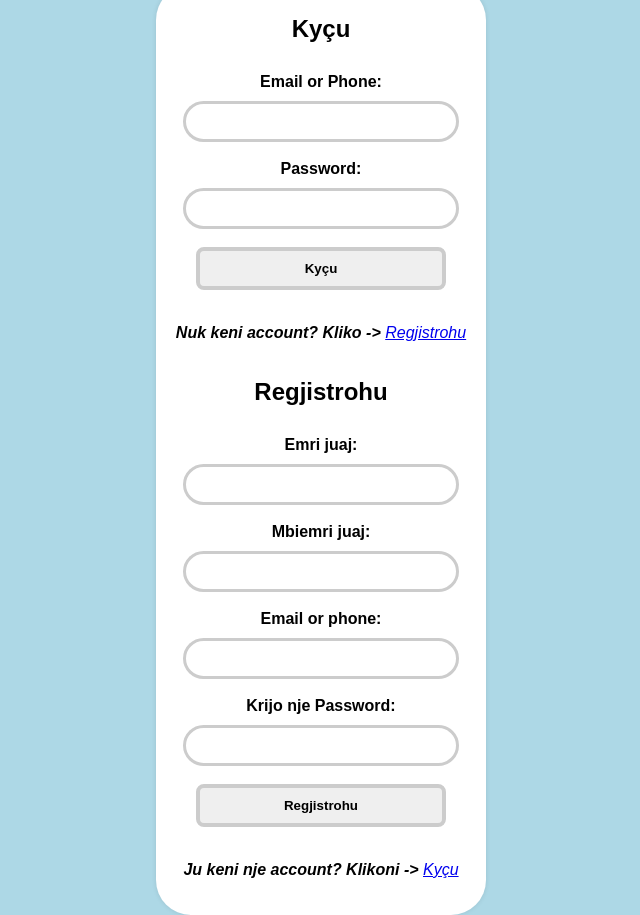
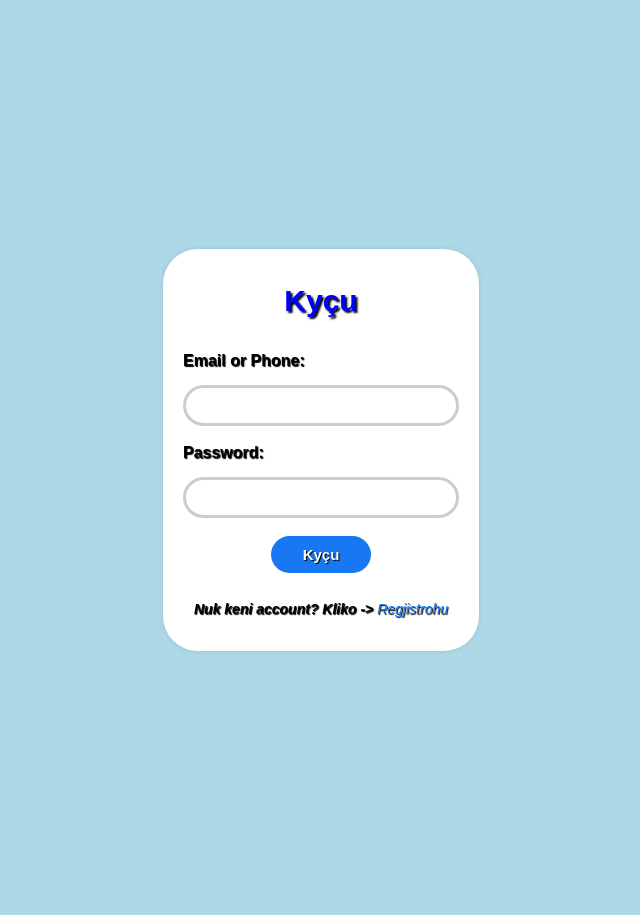
Before and after one commit to RedoniDoni/ProjektiUeb, a PHP site: page /LogInForm.html in a window 1280 px wide. Shown: the whole page, without its empty margins (319-959 px from the left). Run offline with PHP 8.4, Linux system fonts and the light colour scheme.

Commit message:
ninth commit

```diff
--- a/LogInForm.css
+++ b/LogInForm.css
@@ -41,3 +41,37 @@ input[type="password"] {
   border: 3px solid #ccc;
   transition: background-color 0.3s ease;
 }
+
+.form label {
+    text-align: left;
+    width: 100%;
+    display: block;
+    margin-bottom: 5px;
+}
+button {
+    padding: auto;
+    width: 100px;
+    border-radius: 20px;
+    border: none;
+    cursor: pointer;
+    background-color: #1877f2;
+    color: white;
+    transition: background-color 0.3s ease;
+}
+
+.hidden {
+    display: none;
+}
+
+.signup-link {
+    margin-top: 10px;
+    font-size: 14px;
+}
+
+.signup-link a {
+    color: #1877f2;
+    text-decoration: none;
+}
+#signupForm{
+    border-radius: 40px;
+}
--- a/LogInForm.html
+++ b/LogInForm.html
@@ -9,28 +9,28 @@
 
 <body>
   <div class="container">
-    <form id="loginForm" class="form">
-      <h2 >Kyçu</h2>
-      <label for="emailOrPhone" ><b>Email or Phone:</b></label>
+    <form id="loginForm" class="form" onsubmit="validateForm()">
+      <h2 style="color: blue; text-shadow: 2px 2px 2px black; font-size: 30px;">Kyçu</h2>
+      <label for="emailOrPhone" style="text-align: left; text-shadow: 1px 1px 1px black;"><b>Email or Phone:</b></label>
       <input type="email" id="emailOrPhone" name="emailOrPhone">
-      <label for="password" ><b>Password:</b></label>
+      <label for="password" style="text-shadow: 1px 1px 1px black;"><b>Password:</b></label>
       <input type="password" id="password" name="password">
-      <button type="submit"  ><b>Kyçu</b></button>
-      <p class="signup-link"><i><b>Nuk keni account? Kliko -></b> <a href="#" onclick="showSignup()">Regjistrohu</a></i></p>
+      <button type="submit" style="border: 20px; font-size: 15px;text-shadow: 1px 1px 1px black;"><b>Kyçu</b></button>
+      <p class="signup-link" style="text-shadow: 1px 1px 1px black;"><i><b>Nuk keni account? Kliko -></b> <a href="#" onclick="showSignup()">Regjistrohu</a></i></p>
     </form>
 
-    <form id="signupForm" class="form hidden">
-      <h2 >Regjistrohu</h2>
-      <label  for="emriSignUp" ><b>Emri juaj:</b></label>
+    <form id="signupForm" class="form hidden" >
+      <h2 style="color: blue; text-shadow: 2px 2px 2px black; font-size: 35px;">Regjistrohu</h2>
+      <label  for="emriSignUp" style="text-shadow: 1px 1px 1px black;"><b>Emri juaj:</b></label>
       <input type="text" id="emriSignUp" name="emriSignUp" >
-      <label for="mbiemriSignUp" ><b>Mbiemri juaj: </b></label>
+      <label for="mbiemriSignUp" style="text-shadow: 1px 1px 1px black;"><b>Mbiemri juaj: </b></label>
       <input type="text" id="mbiemriSignUp" name="mbiemriSignUp" >
-      <label for="emailiSignUp" ><b>Email or phone: </b></label>
+      <label for="emailiSignUp" style="text-shadow: 1px 1px 1px black;"><b>Email or phone: </b></label>
       <input type="text" id="emailiSignUp" name="emailiSignUp" >
-      <label for="passwordiSignUp" ><b>Krijo nje Password: </b></label>
+      <label for="passwordiSignUp" style="text-shadow: 1px 1px 1px black;"><b>Krijo nje Password: </b></label>
       <input type="password" id="passwordiSignUp" name="passwordiSignUp" >
-      <button type="submit" ><b>Regjistrohu </b></button>
-      <p class="signup-link" ><i><b>Ju keni nje account?  Klikoni -></b> <a href="#" onclick="showLogin()">Kyçu</a> </i></p>
+      <button type="submit" style="text-shadow: 1px 1px 1px black; font-size: 14px;"><b>Regjistrohu </b></button>
+      <p class="signup-link" style="text-shadow: 1px 1px 1px black;"><i><b>Ju keni nje account?  Klikoni -></b> <a href="#" onclick="showLogin()">Kyçu</a> </i></p>
     </form>
   </div>
   <script ></script>
```
Also changed, not shown: Dizajni.css (+64 -103 lines).
